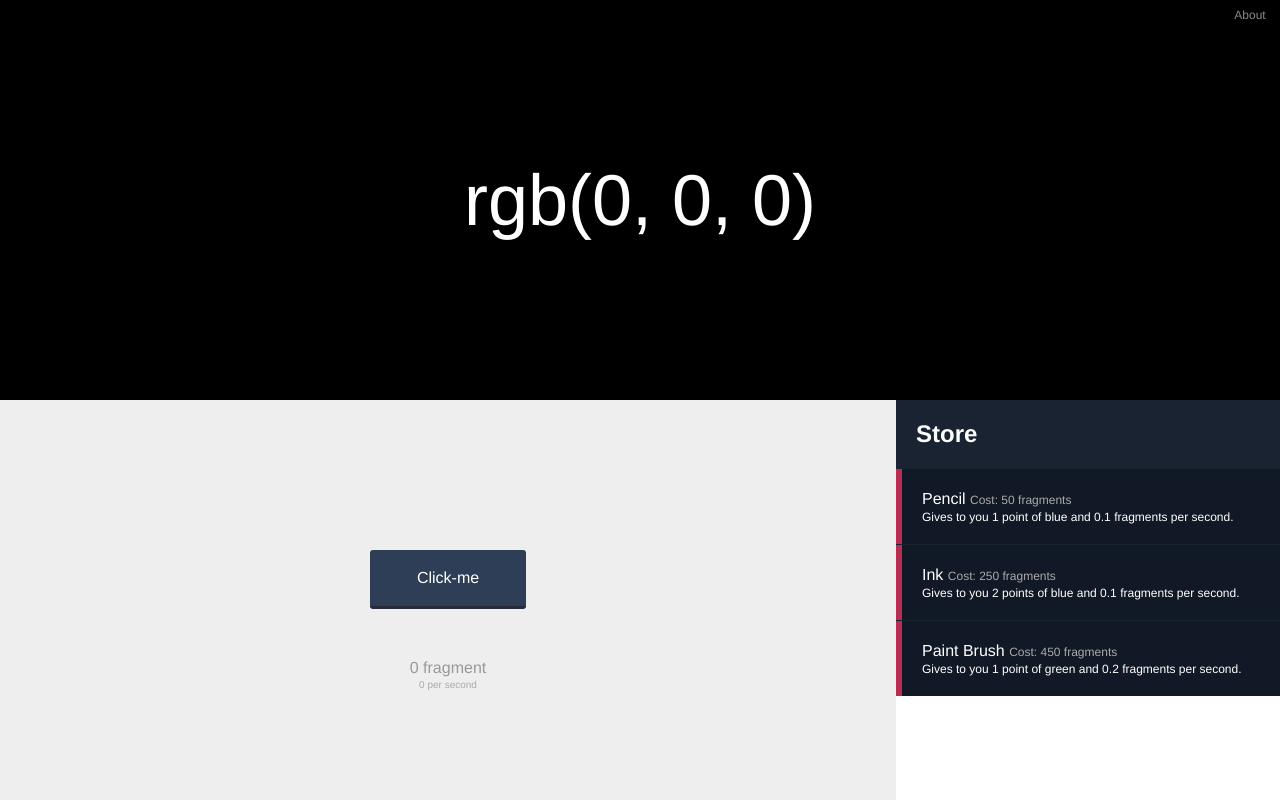
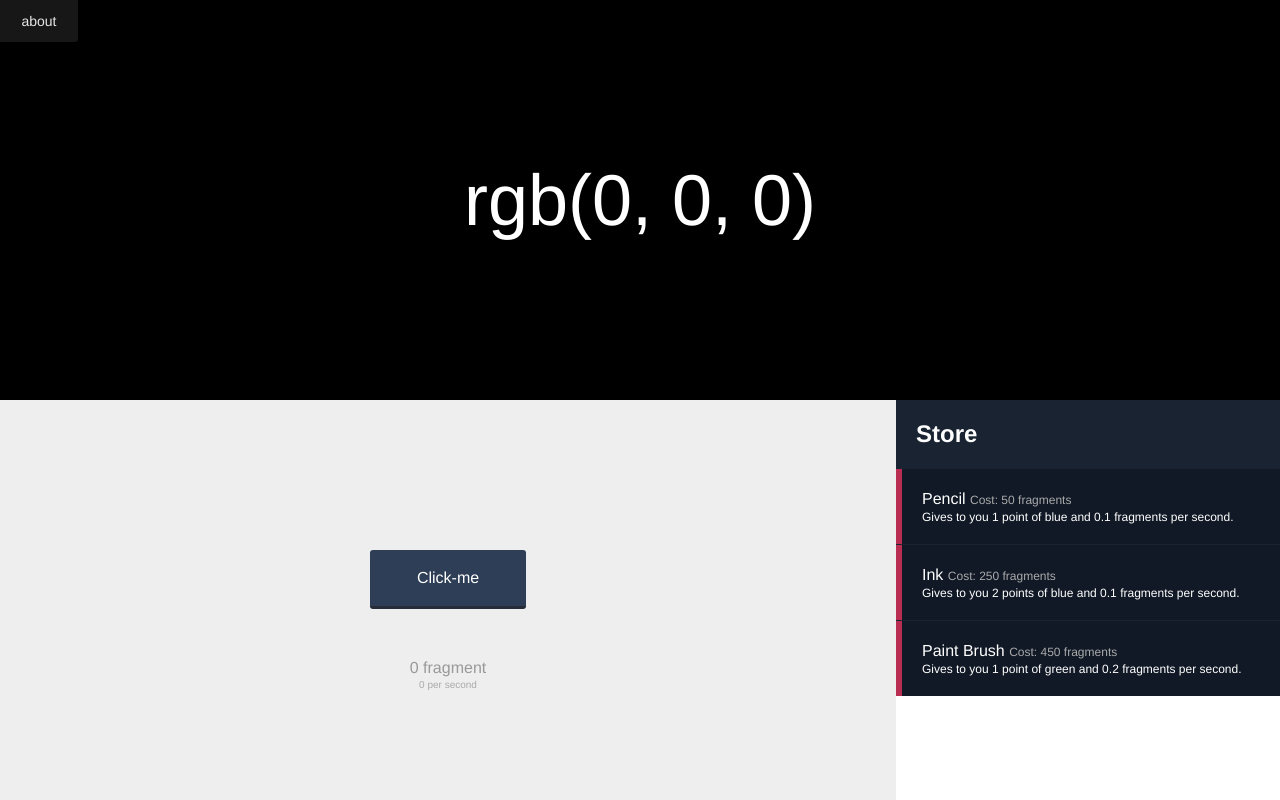
Before and after one commit to YuriBrunetto/colorClicker, a plain HTML site: page index.html in a window 1280 px wide. Drawn offline with Linux system fonts and the light colour scheme.

Commit message:
Added a new button

```diff
--- a/index.html
+++ b/index.html
@@ -21,7 +21,7 @@
 
         <div class="content-color" id="content-color">
             <div class="cor" id="color">rgb(0, 0, 0)</div>
-            <a href="javascript:;" class="about" id="about" title="About">About</a>
+            <a href="javascript:;" class="about" id="about" title="About">about</a>
         </div>
 
         <div class="about-wrap">
--- a/style.css
+++ b/style.css
@@ -14,9 +14,9 @@ li { line-height:20px; }
 .content-color { width:100%; height:50%; float:left; position:relative; }
 .content-interface { width:70%; height:50%; float:left; background-color:#eee; }
 .interface-wrap { width:100%; padding:50px 0; height:200px; margin:0 auto; }
-.about { width:60px; height:14px; line-height:14px; padding:8px 0; display:block; text-align:center; position:absolute; top:0; right:0; color:#888;
-    font-size:12px; text-decoration:none; transition:400ms color; }
-.about:hover { color:#666; }
+.about { width:78px; height:34px; line-height:34px; line-height:34px; padding:4px 0; display:block; text-align:center; position:absolute; top:0; left:0;
+    color:#fff; font-size:14px; text-decoration:none; background-color:#1a1a1a; transition:400ms opacity; border-radius:0 0 3px 0; }
+.about:hover { opacity:0.9; }
 
 .about-wrap { width:100%; height:100%; position:fixed; background-color:rgba(0,0,0,0.7); opacity:0; z-index:-100; transition:600ms all; }
 .about-wrap-ativo { opacity:1; z-index:100; }
```
